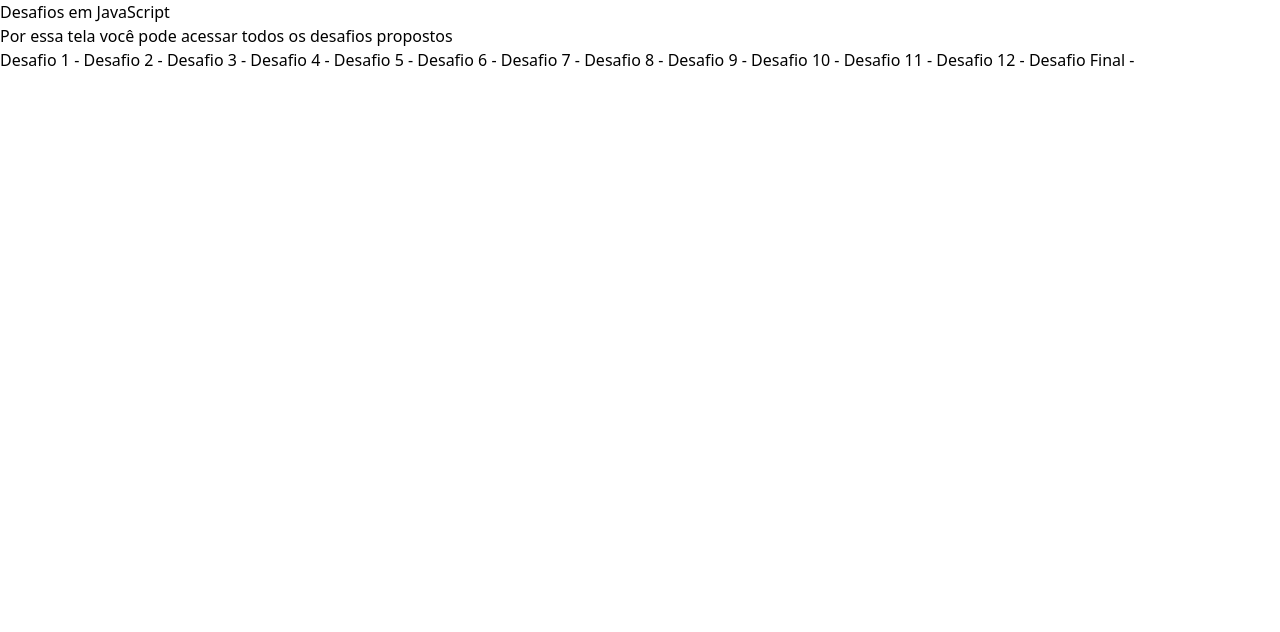
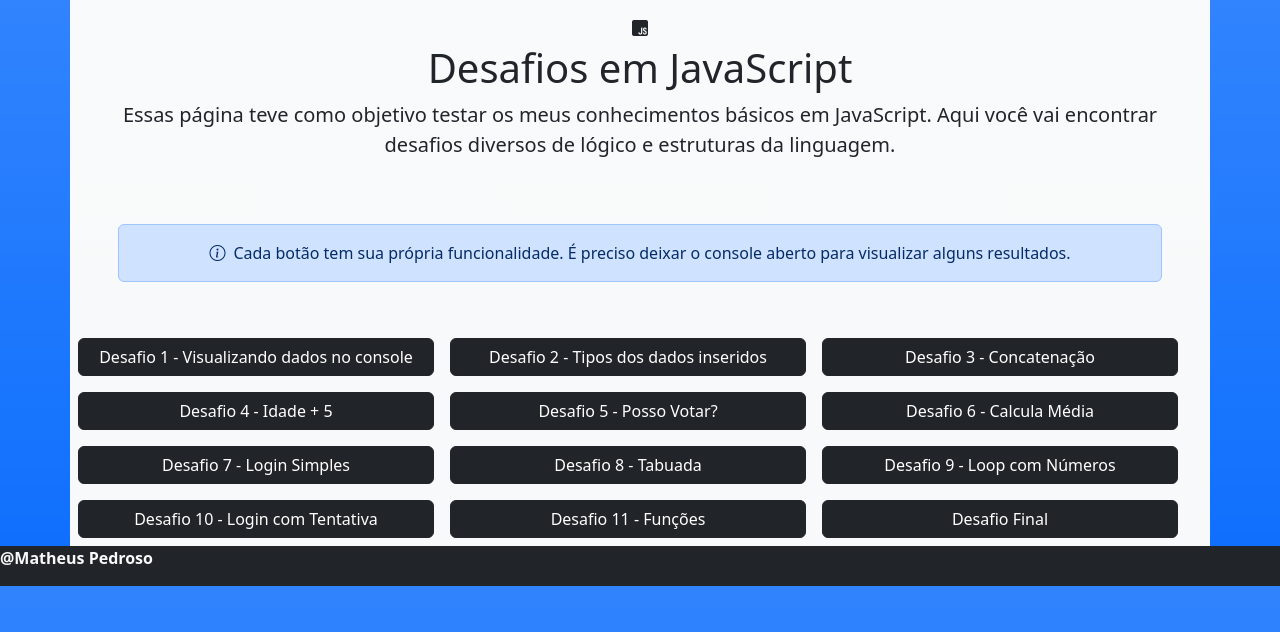
Before and after one commit to matheusPedrosoSilva/desafios-javascript, a plain HTML site: page index.html in a window 1280 px wide. Drawn offline with nearby package versions, Linux system fonts and the light colour scheme.

Commit message:
criacao e modelagem dodesafio final

```diff
--- a/index.html
+++ b/index.html
@@ -3,62 +3,76 @@
 <head>
     <meta charset="UTF-8">
     <meta name="viewport" content="width=device-width, initial-scale=1.0">
-    <script src="https://cdn.jsdelivr.net/npm/@tailwindcss/browser@4"></script>
-
+    <link href="https://cdn.jsdelivr.net/npm/bootstrap@5.3.8/dist/css/bootstrap.min.css" rel="stylesheet" integrity="sha384-sRIl4kxILFvY47J16cr9ZwB07vP4J8+LH7qKQnuqkuIAvNWLzeN8tE5YBujZqJLB" crossorigin="anonymous">
+    <link rel="stylesheet" href="https://cdn.jsdelivr.net/npm/bootstrap-icons@1.13.1/font/bootstrap-icons.min.css">
     <title>Desafios em Javascript</title>
 </head>
-<body>
-    <main>
-        <h1>Desafios em JavaScript</h1>
-        <!-- mudar depois -->
-        <h3>Por essa tela você pode acessar todos os desafios propostos</h3>
-        <form action="">
-            <button id="desafio1" type="button">
-                Desafio 1 -
+<body class="bg-primary bg-gradient" >
+    <main class="container d-flex flex-column bg-light justify-content-center bg-gradient text-center">
+        <div class="row">
+            <i class="bi bi-javascript mt-3"></i>
+            <h1 class="h1 col mt-1">Desafios em JavaScript</h1>
+        </div>
+        <div class="row">
+            <p class="col lead">Essas página teve como objetivo testar os meus conhecimentos básicos em JavaScript. Aqui você vai encontrar desafios diversos de lógico e estruturas da linguagem.</p>
+        </div>
+        <div class="row">
+            <div class="m-5 col alert alert-primary d-inline-flex justify-content-center align-items-center" role="alert">
+                <i class="bi bi-info-circle me-2"></i>
+                <div>Cada botão tem sua própria funcionalidade. É preciso deixar o console aberto para visualizar alguns resultados.</=>
+            </div>
+        </div>
+        <div class="row">
+            <button class="col m-2 btn btn-dark" id="desafio1" type="button">
+                Desafio 1 - Visualizando dados no console
             </button>
-            <button id="desafio2" type="button">
-                Desafio 2 -
+            <button class="col m-2 btn btn-dark" id="desafio2" type="button">
+                Desafio 2 - Tipos dos dados inseridos
             </button>
-            <button id="desafio3" type="button">
-                Desafio 3 -
+            <button class="col m-2 btn btn-dark" id="desafio3" type="button">
+                Desafio 3 - Concatenação
             </button>
-            <button id="desafio4" type="button">
-                Desafio 4 -
+        </div>
+        <div class="row">
+            <button class="col m-2 btn btn-dark" id="desafio4" type="button">
+                Desafio 4 - Idade + 5
             </button>
-            <button id="desafio5" type="button">
-                Desafio 5 -
+            <button class="col m-2 btn btn-dark" id="desafio5" type="button">
+                Desafio 5 - Posso Votar?
             </button>
-            <button id="desafio6" type="button">
-                Desafio 6 -
+            <button class="col m-2 btn btn-dark" id="desafio6" type="button">
+                Desafio 6 - Calcula Média
             </button>
-            <button id="desafio7" type="button">
-                Desafio 7 -
+        </div>
+        <div class="row">
+            <button class="col m-2 btn btn-dark" id="desafio7" type="button">
+                Desafio 7 - Login Simples
             </button>
-            <button id="desafio8" type="button">
-                Desafio 8 -
+            <button class="col m-2 btn btn-dark" id="desafio8" type="button">
+                Desafio 8 - Tabuada
             </button>
-            <button id="desafio9" type="button">
-                Desafio 9 -
+            <button class="col m-2 btn btn-dark" id="desafio9" type="button">
+                Desafio 9 - Loop com Números
             </button>
-            <button id="desafio10" type="button">
-                Desafio 10 -
+        </div>
+        <div class="row">
+            <button class="col m-2 btn btn-dark" id="desafio10" type="button">
+                Desafio 10 - Login com Tentativa
             </button>
-            <button id="desafio11" type="button">
-                Desafio 11 -
+            <button class="col m-2 btn btn-dark" id="desafio11" type="button">
+                Desafio 11 - Funções
             </button>
-            <button id="desafio12" type="button">
-                Desafio 12 -
+            <button class="col m-2 btn btn-dark" onclick="window.location.href='./view/desafioFinal.html'" id="desafioFinal" >
+                Desafio Final
             </button>
-            <button id="desafioFinal" type="button">
-                Desafio Final -
-            </button>
-        </form>
+        </div>
     </main>
-    <!-- colocar info como linkedin git etc -->
-    <footer>
-
+    <!-- col m-2ocar info como linkedin git etc -->
+    <footer class="bg-dark d-flex fw-bold text-light">
+        <p>@Matheus Pedroso</p>
     </footer>
 </body>
+    <script src="https://cdn.jsdelivr.net/npm/bootstrap@5.3.8/dist/js/bootstrap.bundle.min.js" integrity="sha384-FKyoEForCGlyvwx9Hj09JcYn3nv7wiPVlz7YYwJrWVcXK/BmnVDxM+D2scQbITxI" crossorigin="anonymous"></script>
     <script src="./js/execicio1.js"></script>
     <script src="./js/execicio2.js"></script>
     <script src="./js/execicio3.js"></script>
@@ -70,5 +84,4 @@
     <script src="./js/execicio9.js"></script>
     <script src="./js/execicio10.js"></script>
     <script src="./js/execicio11.js"></script>
-    <script src="./js/desafio_final.js"></script>
 </html>
--- a/js/desafio_final.js
+++ b/js/desafio_final.js
@@ -0,0 +1,12 @@
+// const btn12 = document.getElementById("frmBtn");
+// btn12.addEventListener("click", () => {
+//     cadastraAluno();
+// });
+
+let username
+
+document.getElementById("frmBtn").onclick = function(){
+    username = document.getElementById("nomeAluno").value
+    console.log(username)
+    clearForm()
+}
--- a/js/execicio1.js
+++ b/js/execicio1.js
@@ -1,5 +1,5 @@
 const btn1 = document.getElementById("desafio1");
-btn.addEventListener("click", () => {
+btn1.addEventListener("click", () => {
     printConsole();
 });
 
```
Also changed, not shown: view/desafioFinal.html (added, +67 -0 lines).
